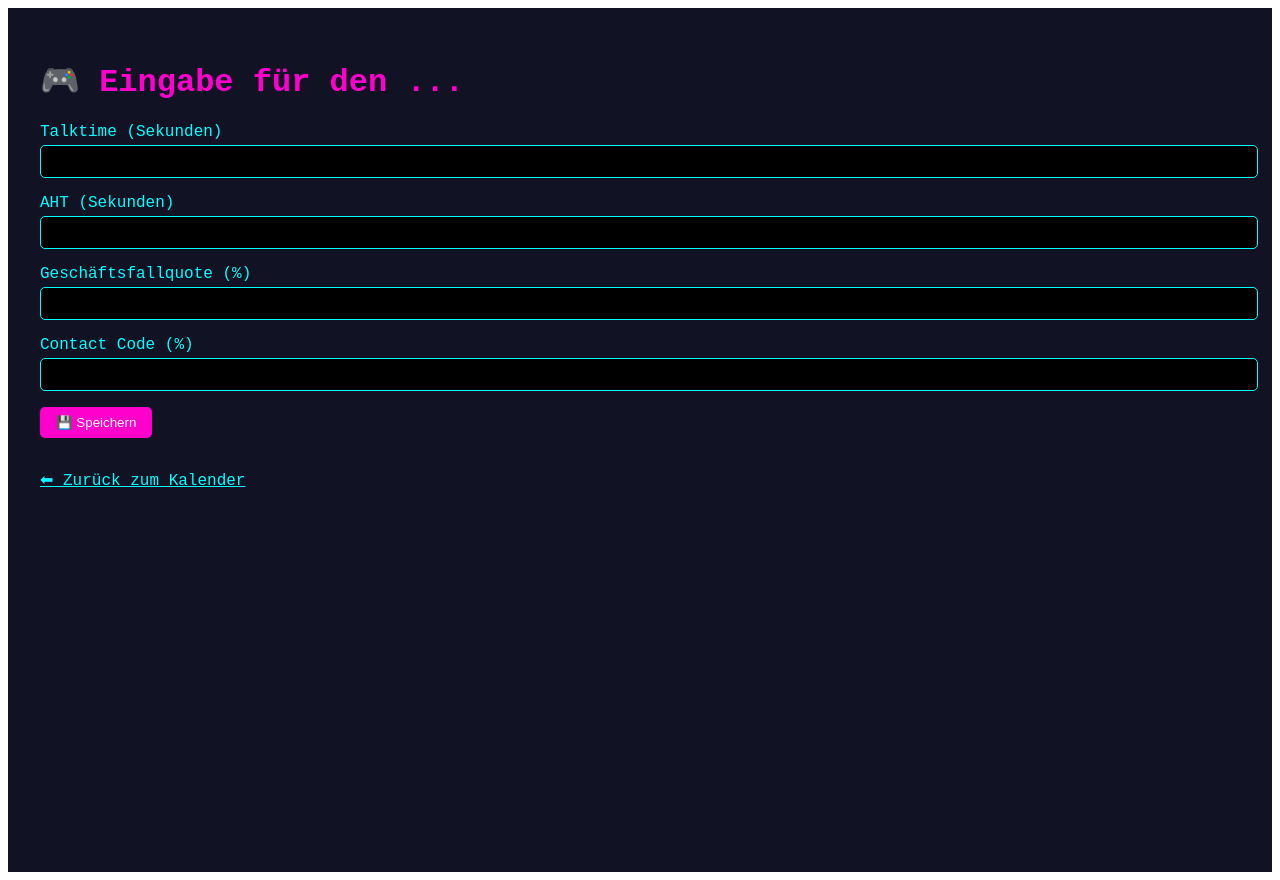
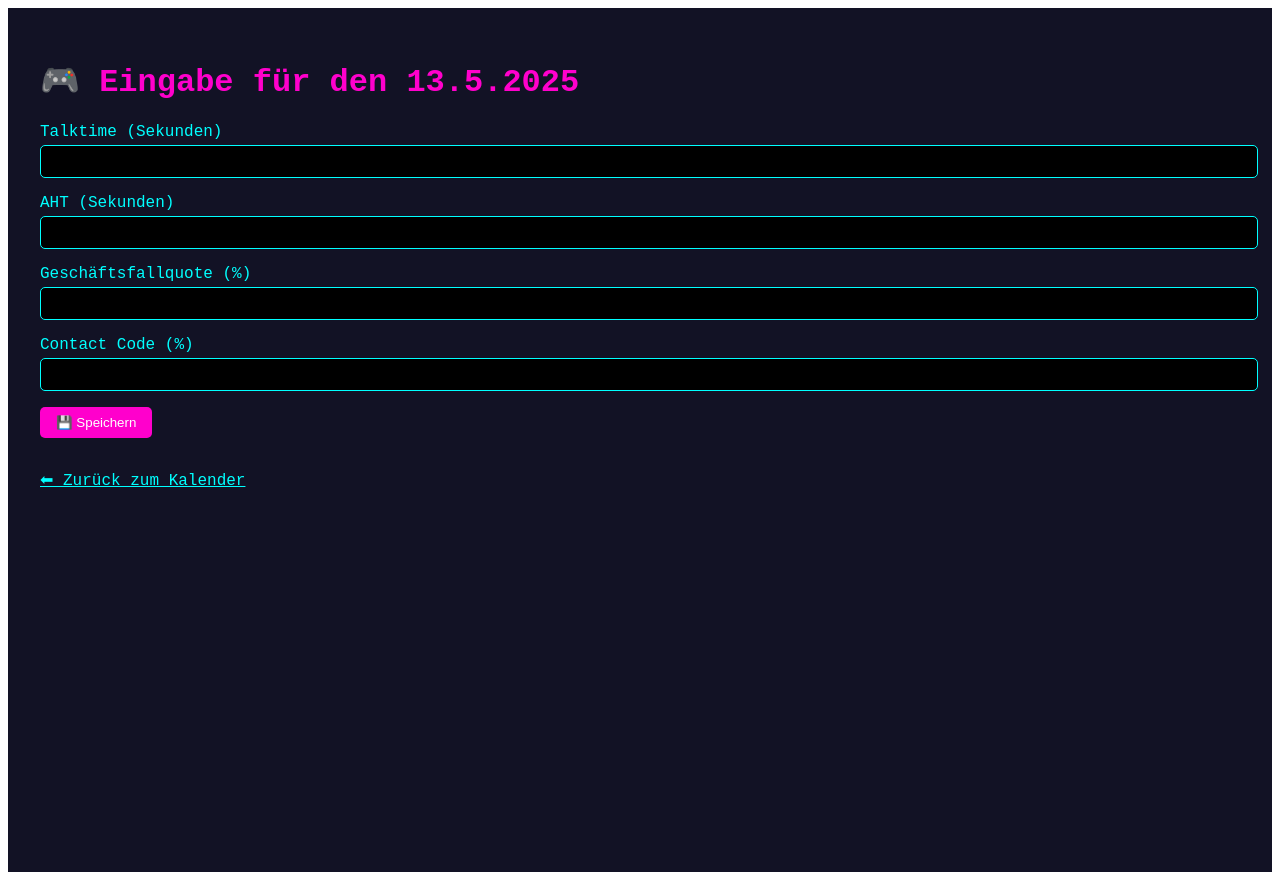
Before and after one commit to PrismaKiara/retro-call-battle, a Next.js app: page /day in a window 1280 px wide. Built offline with nearby package versions, Linux system fonts and the light colour scheme.

Commit message:
Update day.js

```diff
--- a/pages/day.js
+++ b/pages/day.js
@@ -5,7 +5,8 @@ import Link from 'next/link';
 
 export default function DayView() {
   const router = useRouter();
-  const { date } = router.query;
+  const { date: rawDate } = router.query;
+  const date = rawDate || new Date(Date.now() - 86400000).toISOString().split('T')[0]; // Vortag als Default
 
   const [formData, setFormData] = useState({
     talktime: '',
```
